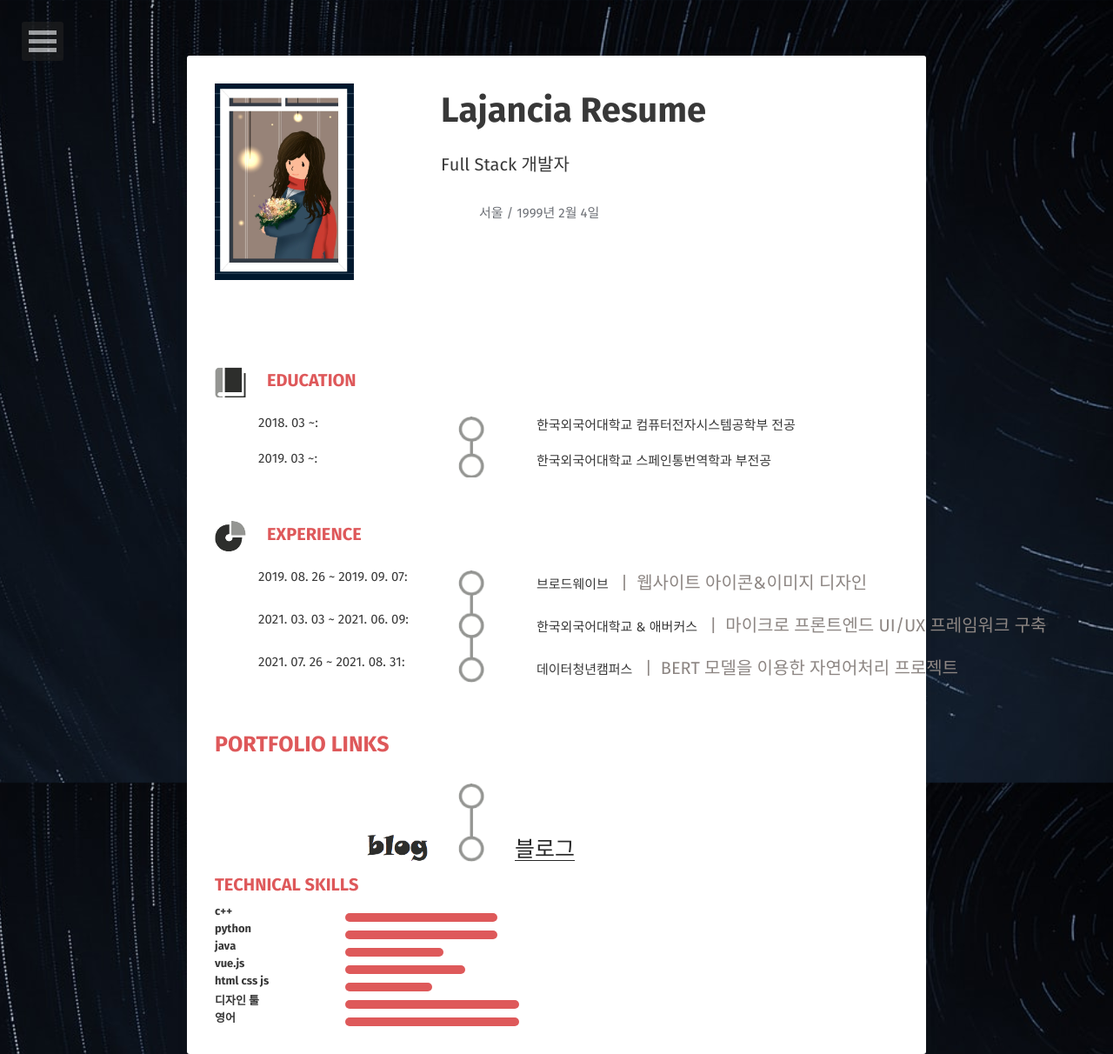
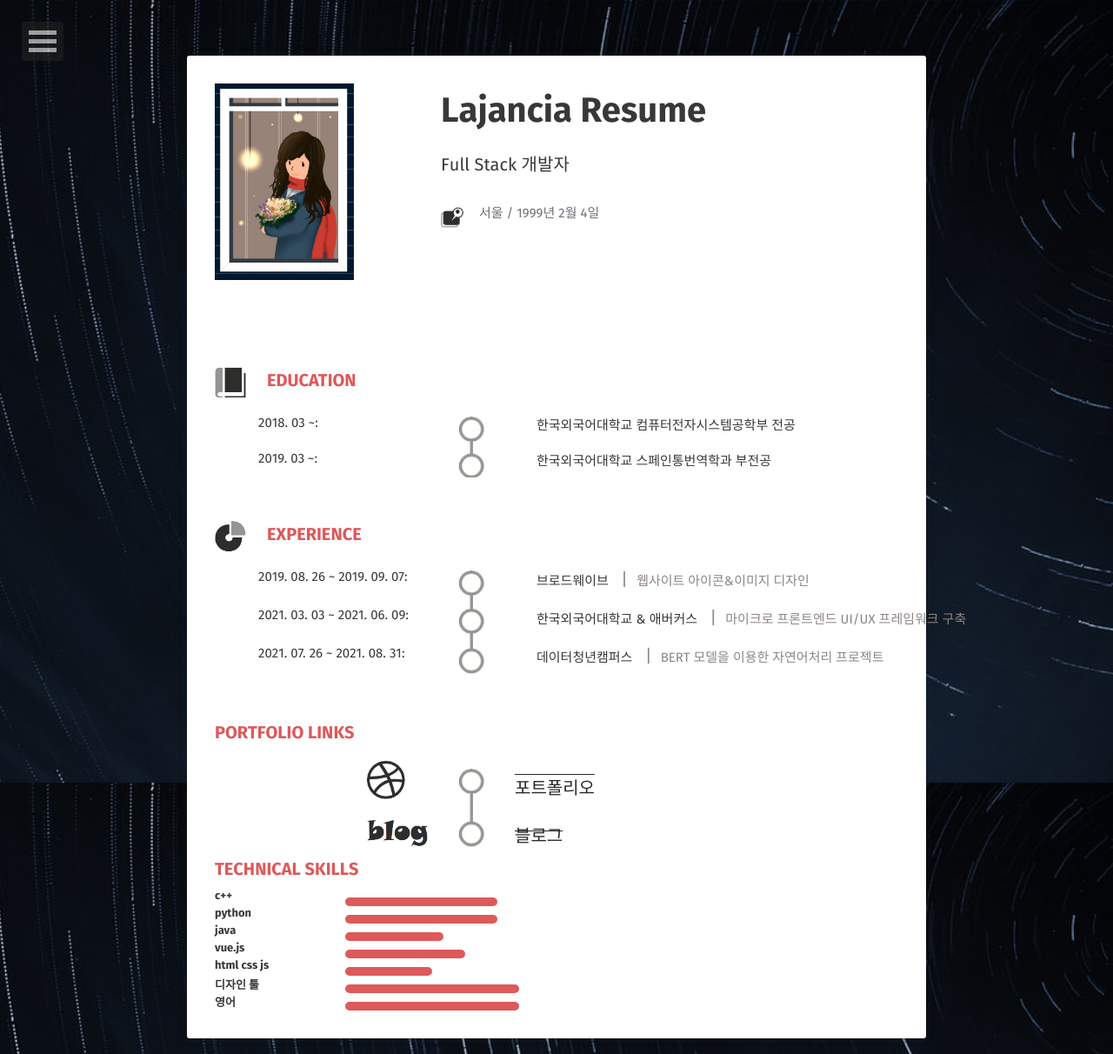
Before and after one commit to Lajancia/Lajancia.github.io, a Jekyll site: the page built from about/index.html, in a window 1280 px wide. Shown: the whole page at 87% size. Built offline with Jekyll 4.4.1, drawn with Linux system fonts in a browser that asks for light colours; some web fonts are replaced; comment, search, counter and statistics services are not loaded.

Commit message:
이력서 수정

```diff
--- a/about/index.html
+++ b/about/index.html
@@ -81,7 +81,7 @@ layout: compress
                         <h2><span class="txt_s">PORTFOLIO LINKS</span></h2>
                         <ul>
                             <li><span class="ico_s icon_ico_portfolio">포트폴리오사이트</span><a href="https://drive.google.com/file/d/1efJISyEey6pf1JHaLFQEAMHtvRWxNZvp/view?usp=sharing"
-                                    target="_blank"><span class="txt_s"></span></a></li>
+                                    target="_blank"><span class="txt_s">포트폴리오</span></a></li>
                             <li><span class="ico_s icon_ico_blog">블로그</span><a href="https://lajancia.github.io" target="_blank"><span
                                         class="txt_s">블로그</span></a></li>
                         </ul>
@@ -134,6 +134,7 @@ layout: compress
 </html>
 
 <style>
+a,
 dl,
 ul,
 ol,
@@ -236,7 +237,7 @@ button {
 .icon_ico_location,
 .icon_ico_phone,
 .icon_ico_portfolio {
-  background-image: url("../img/ico_sprite.png");
+  background-image: url("img/ico_sprite.png");
   background-position: 0 -45px;
   width: 44px;
   height: 36px;
@@ -331,7 +332,7 @@ h2 .txt_s {
 }
 .txt_sub {
   color: #8d8683;
-  font-size: 20px;
+  font-size: 15px;
 }
 .txt_sub:before {
   display: inline-block;
@@ -378,7 +379,7 @@ h2 .txt_s {
   margin-right: 100px;
 }
 .area_portfolio .txt_s {
-  font-size: 25px;
+  font-size: 20px;
   vertical-align: bottom;
 }
 .cont_skill {
```
